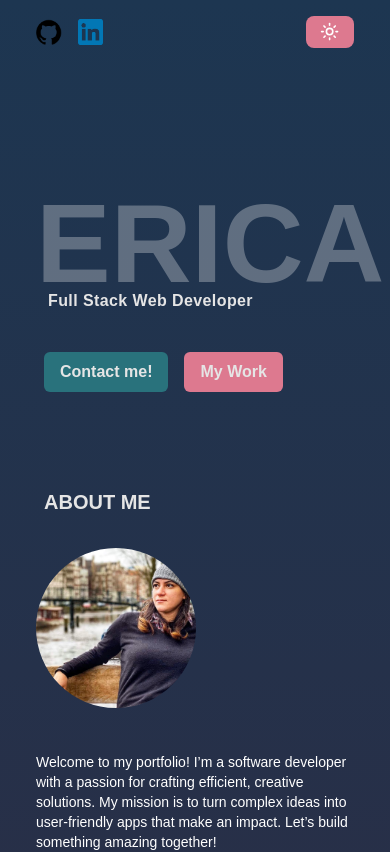
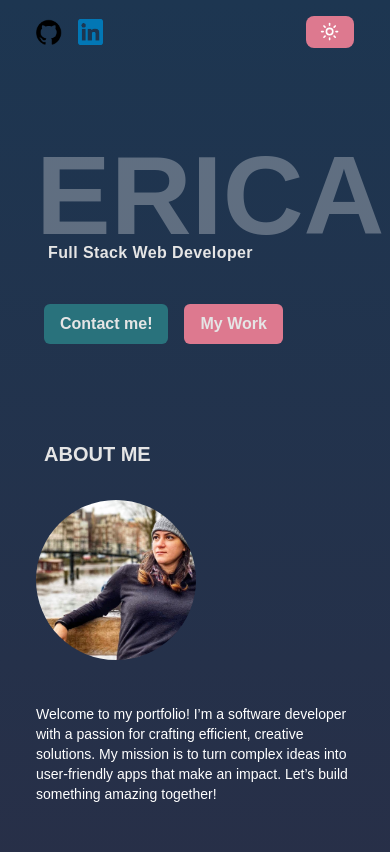
Before and after one commit to Ericazach/Animated-Portfolio, a Next.js app: page / in a window 390 px wide. Shown: the top 852 px of the page. Built offline with nearby package versions, Linux system fonts and the light colour scheme.

Commit message:
fix some spacing in Hero

```diff
--- a/components/ContactForm.jsx
+++ b/components/ContactForm.jsx
@@ -80,13 +80,13 @@ function ContactForm() {
       </button>
 
       {success && (
-        <p className="text-green-500 text-center font-medium">
+        <p className="text-green-300 text-center font-medium mt-6">
           Thank you for your message!
         </p>
       )}
 
       {error && (
-        <p className="text-red-500 text-center font-medium">
+        <p className="text-red-300 text-center font-medium mt-6">
           Something went wrong. Please try again later.
         </p>
       )}
--- a/components/Hero.jsx
+++ b/components/Hero.jsx
@@ -5,7 +5,7 @@ import { TextGenerateEffect } from "./ui/text-generate-effect";
 
 const Hero = () => {
   return (
-    <div className="flex flex-col md:h-screen md:flex-row md:justify-center md:items-center md:mx-8 lg:mx-16 my-24 md:my-0">
+    <div className="flex flex-col md:h-screen md:flex-row md:justify-center md:items-center md:mx-8 lg:mx-16 my-12 md:my-0">
       {/* IMAGE CONTAINER */}
       <div className="hidden md:f md:block md:h1/2  md:w-full md:h-full relative ">
         <Image
@@ -29,7 +29,7 @@ const Hero = () => {
         {/* <p className="text-2xl md:text-3xl lg:text-4xl text-white mt-4">
           Full Stack Web Developer
         </p> */}
-        <div className="flex gap-4 mt-6 mx-2">
+        <div className="flex gap-4 mt-6 mb-12 mx-2">
           <Link href="#contact">
             <button className="text-neutral-200 font-bold bg-[#29727C] hover:bg-[#DD798F] rounded-md px-4 py-2">
               Contact me!
```
